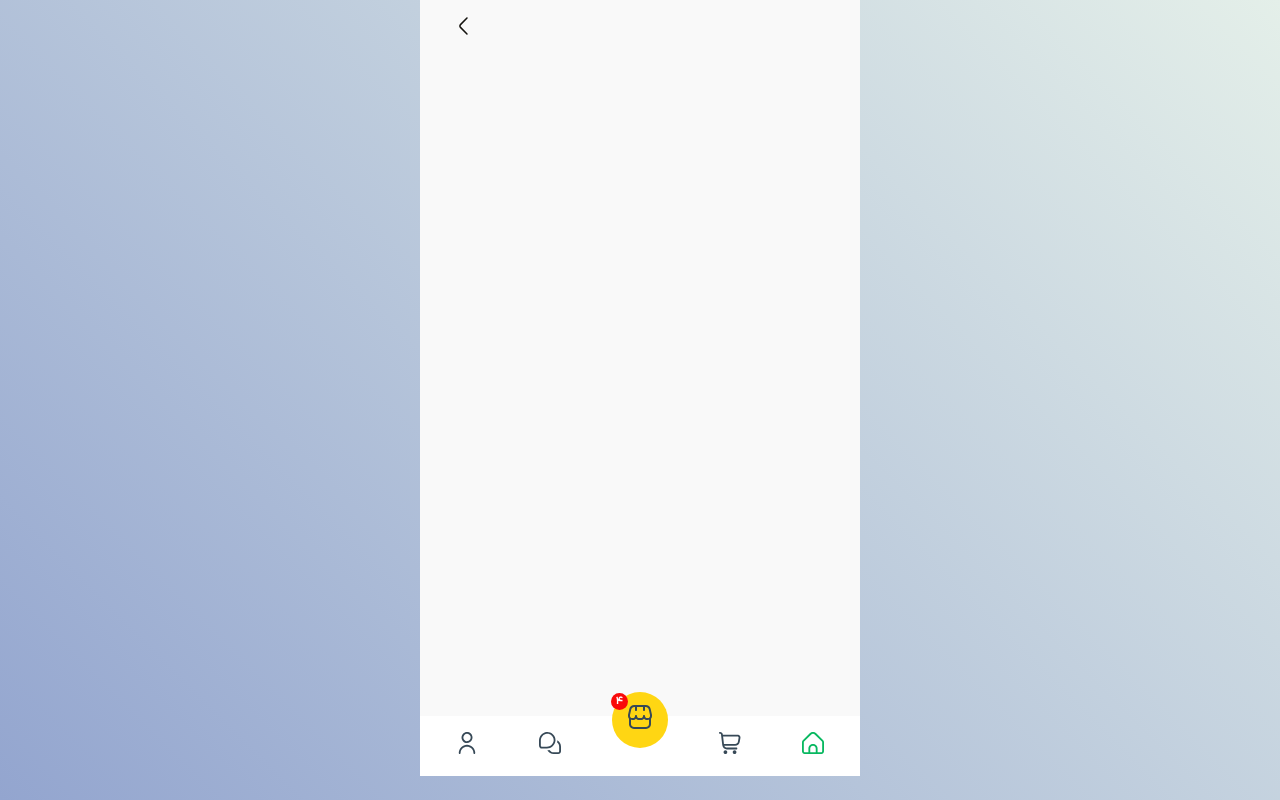
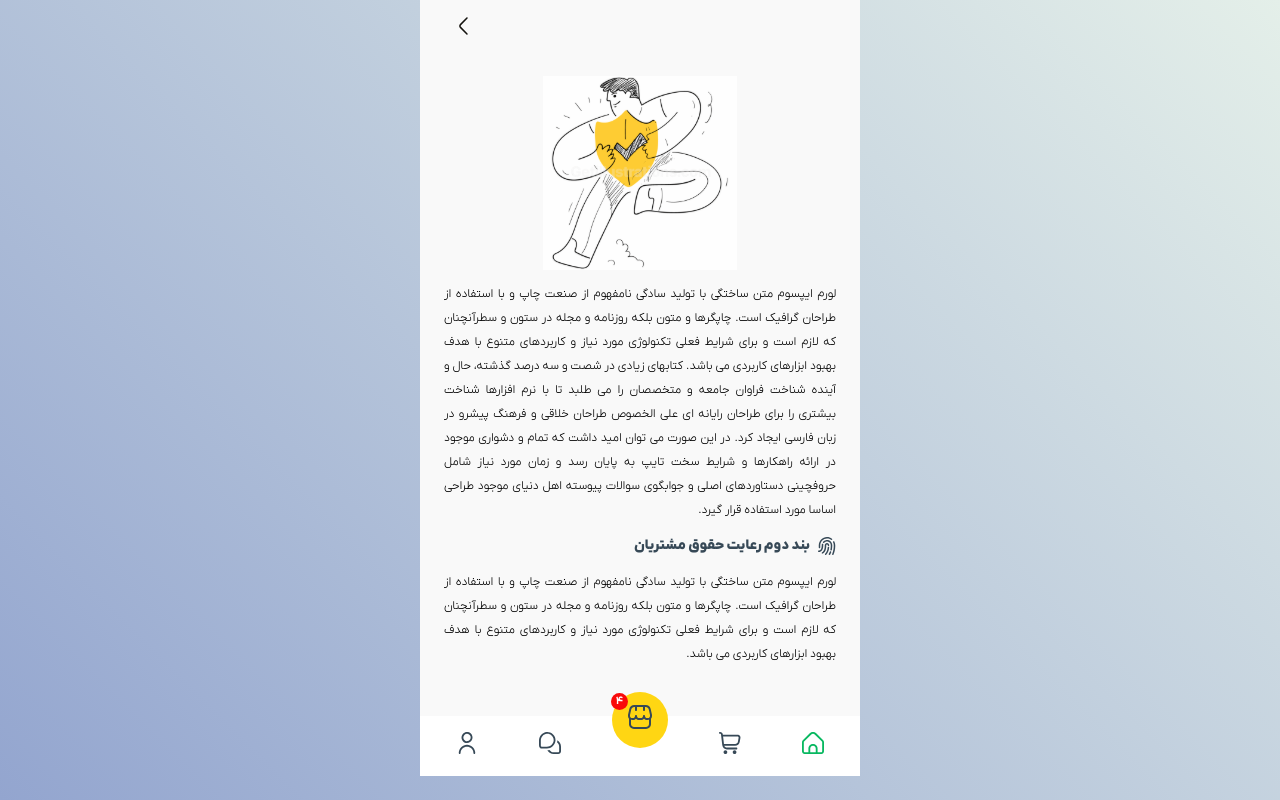
Before and after one commit to amzxir/rasa-app, a React (Vite) app: page /faq in a window 1280 px wide. Before the commit this address had no page. Built offline with nearby package versions, Linux system fonts and the light colour scheme.

Commit message:
create compoent faq

```diff
--- a/src/App.jsx
+++ b/src/App.jsx
@@ -6,6 +6,7 @@ import About from "./components/about/about";
 import Terms from "./components/terms/terms";
 import { ThemeProvider, createTheme } from "@mui/material/styles";
 import ColorModeContext from "./context/color-mode-context";
+import Faq from "./components/faq/faq";
 
 export default function App() {
 
@@ -45,6 +46,7 @@ export default function App() {
             <Route path="/" element={<Home />}></Route>
             <Route path="/about" element={<About />}></Route>
             <Route path="/terms" element={<Terms />}></Route>
+            <Route path="/faq" element={<Faq/>}></Route>
           </Routes>
         </Layouts>
       </ThemeProvider>
--- /dev/null
+++ b/src/components/faq/faq.jsx
@@ -0,0 +1,75 @@
+import React, { useContext } from "react";
+import { Box } from "@mui/material";
+import { useTheme } from "@mui/material/styles";
+import LightStyles from "../../assets/sass/light/terms.module.scss";
+import DarkStyles from "../../assets/sass/dark/terms.module.scss";
+import TouchIcon from "../../assets/svg/touch";
+import ColorModeContext from "../../context/color-mode-context";
+
+export default function Faq() {
+  // start function darkmode
+  const theme = useTheme();
+  const { colorMode } = useContext(ColorModeContext);
+  // end function darkmode
+  return (
+    <Box sx={{ mt: 5, mb: 5 }}>
+      <div
+        className={
+          theme.palette.mode === "light"
+            ? LightStyles.img_content
+            : DarkStyles.img_content
+        }
+      >
+        <img
+          className={
+            theme.palette.mode === "light"
+              ? LightStyles.img_fluid
+              : DarkStyles.img_fluid
+          }
+          src="/image/terms.svg"
+          alt="terms"
+        />
+      </div>
+      <p
+        className={
+          theme.palette.mode === "light"
+            ? LightStyles.text_about
+            : DarkStyles.text_about
+        }
+      >
+        لورم ایپسوم متن ساختگی با تولید سادگی نامفهوم از صنعت چاپ و با استفاده
+        از طراحان گرافیک است. چاپگرها و متون بلکه روزنامه و مجله در ستون و
+        سطرآنچنان که لازم است و برای شرایط فعلی تکنولوژی مورد نیاز و کاربردهای
+        متنوع با هدف بهبود ابزارهای کاربردی می باشد. کتابهای زیادی در شصت و سه
+        درصد گذشته، حال و آینده شناخت فراوان جامعه و متخصصان را می طلبد تا با
+        نرم افزارها شناخت بیشتری را برای طراحان رایانه ای علی الخصوص طراحان
+        خلاقی و فرهنگ پیشرو در زبان فارسی ایجاد کرد. در این صورت می توان امید
+        داشت که تمام و دشواری موجود در ارائه راهکارها و شرایط سخت تایپ به پایان
+        رسد و زمان مورد نیاز شامل حروفچینی دستاوردهای اصلی و جوابگوی سوالات
+        پیوسته اهل دنیای موجود طراحی اساسا مورد استفاده قرار گیرد.
+      </p>
+
+      <h1
+        className={
+          theme.palette.mode === "light"
+            ? LightStyles.title_h1_terms
+            : DarkStyles.title_h1_terms
+        }
+      >
+        <TouchIcon /> <span>بند دوم رعایت حقوق مشتریان</span>
+      </h1>
+      <p
+        className={
+          theme.palette.mode === "light"
+            ? LightStyles.text_about
+            : DarkStyles.text_about
+        }
+      >
+        لورم ایپسوم متن ساختگی با تولید سادگی نامفهوم از صنعت چاپ و با استفاده
+        از طراحان گرافیک است. چاپگرها و متون بلکه روزنامه و مجله در ستون و
+        سطرآنچنان که لازم است و برای شرایط فعلی تکنولوژی مورد نیاز و کاربردهای
+        متنوع با هدف بهبود ابزارهای کاربردی می باشد.
+      </p>
+    </Box>
+  );
+}
--- a/src/components/home/home.jsx
+++ b/src/components/home/home.jsx
@@ -212,6 +212,8 @@ export default function Home() {
           }
         >
           <NavLink
+            to={"/faq"}
+            state={"حریم خصوصی"}
             className={
               theme.palette.mode === "light"
                 ? LightStyles.btn_secondary
```
Also changed, not shown: src/assets/sass/dark/faq.module.scss (added), src/assets/sass/light/faq.module.scss (added).
